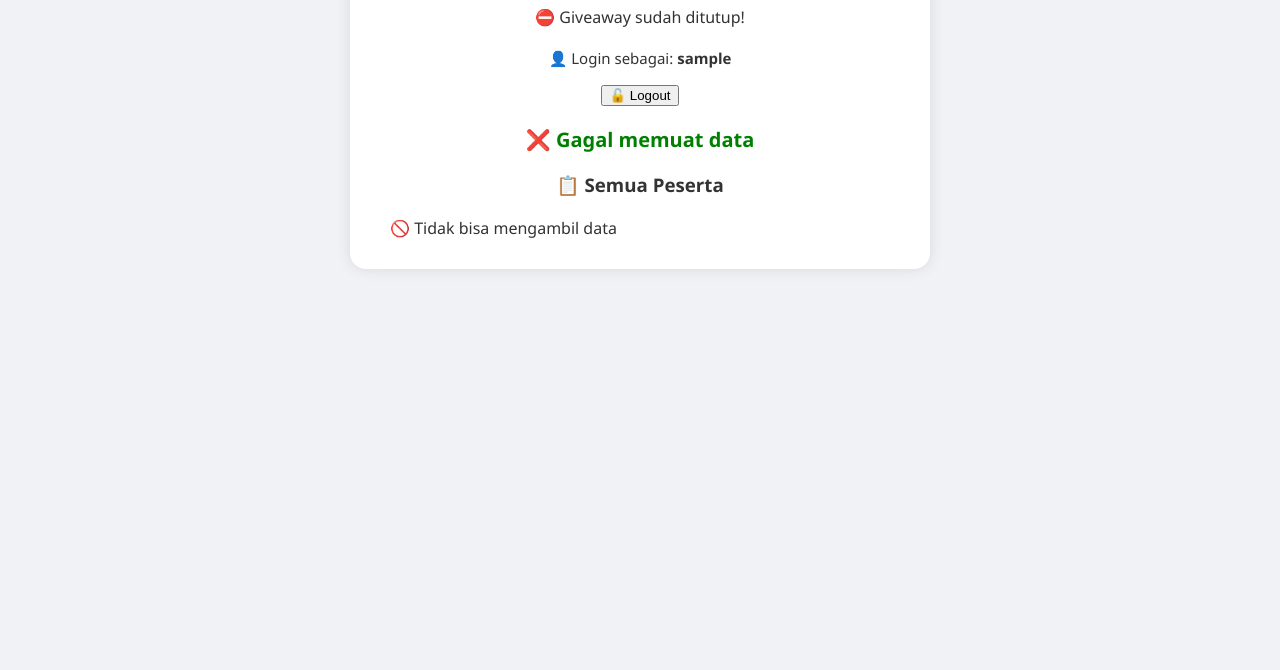
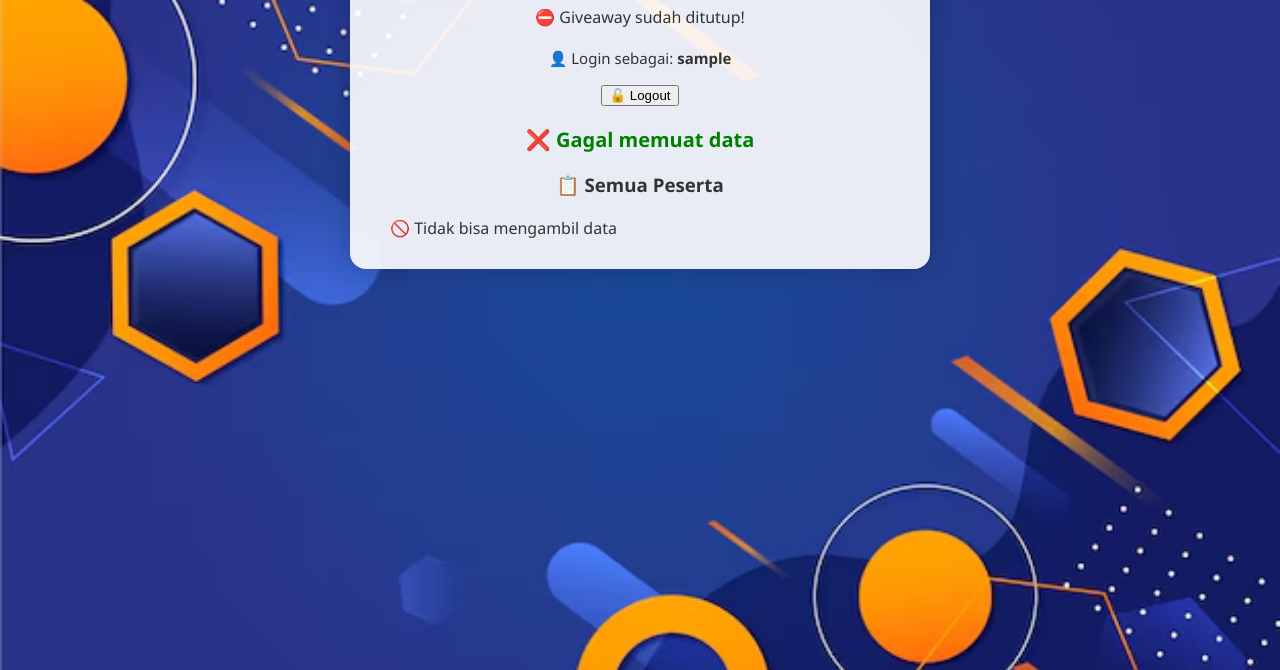
Before and after one commit to rakanaditya/giveaway-picker, a website: page public/index.html in a window 1280 px wide. Shown: the part 130-800 px from the top of the page. Drawn offline with Linux system fonts and the light colour scheme; no server answers; sample sign-in values are in the browser's storage.

Commit message:
Update style.css

```diff
--- a/public/style.css
+++ b/public/style.css
@@ -1,9 +1,12 @@
+
 /* === GLOBAL === */
 body {
   margin: 0;
   padding: 20px;
   font-family: "Segoe UI", Tahoma, Geneva, Verdana, sans-serif;
-  background: #f0f2f5;
+  background: url('/gradient-abstract-background_23-2149101392.png') no-repeat center center fixed;
+  background-size: cover;
+  background-color: #f0f2f5;
   text-align: center;
   color: #333;
 }
@@ -12,11 +15,12 @@ body {
 .container {
   max-width: 500px;
   margin: auto;
-  background: white;
+  background: rgba(255, 255, 255, 0.9);
   padding: 30px 40px;
   border-radius: 16px;
-  box-shadow: 0 0 15px rgba(0, 0, 0, 0.1);
+  box-shadow: 0 0 25px rgba(0, 0, 0, 0.2);
 }
+
 
 /* === TITLE === */
 h2 {
```
